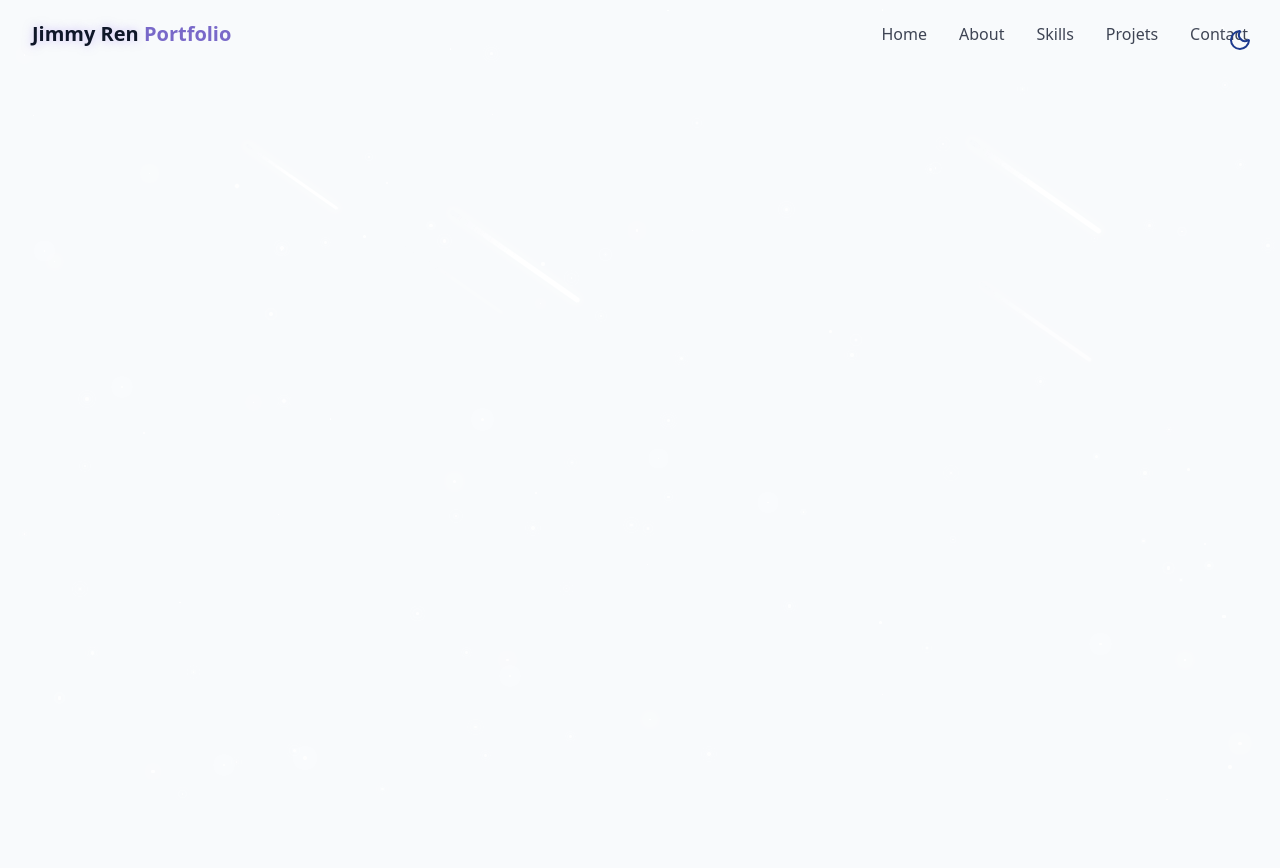
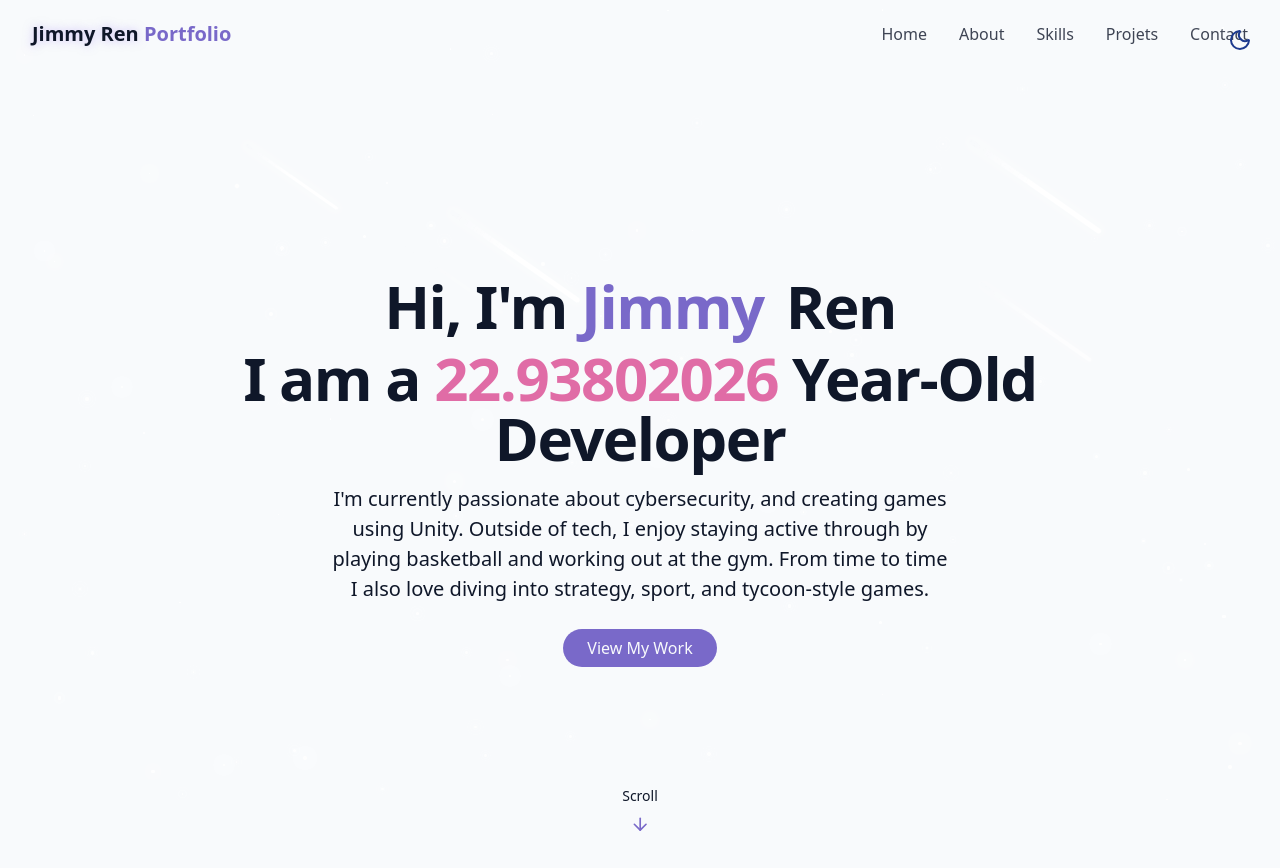
Before and after one commit to Jr3582/protfolioProject, a React (Vite) app: page / in a window 1280 px wide. Before the commit the page ends 800 px from the top, so only its background shows below. Built offline with nearby package versions, Linux system fonts and the light colour scheme.

Commit message:
Added hero section, + updated index.css with secondary color (pink)

```diff
--- /dev/null
+++ b/src/components/HeroSection.jsx
@@ -0,0 +1,56 @@
+import { useState, useEffect, useRef } from "react";
+import { ArrowDown } from "lucide-react";
+
+const BIRTH_MS = Date.UTC(2002, 8, 1, 0, 0, 0);
+const YEAR_MS = 365.2425 * 24 * 60 * 60 * 1000;
+
+export const HeroSection = () => {
+    const[age, setAge] = useState(0);
+    const raf = useRef(0);
+
+    useEffect(() => {
+        const tick = () => {
+            setAge((Date.now() - BIRTH_MS) / YEAR_MS);
+            raf.current = requestAnimationFrame(tick);
+        };
+        raf.current = requestAnimationFrame(tick);
+        return () => cancelAnimationFrame(raf.current);
+    }, [])
+
+
+
+
+    return <section id="#hero" className="relative min-h-screen flex flex-col items-center justify-center px-4">
+        <div className="container max-w-6xl mx-auto text-center z-10">
+            <div className="spae-y-6">
+                <h1 className = "text-4xl md:text-6xl font-bold tracking-tight">
+                    <span className ="opacity-0 animate-fade-in"> Hi, I'm</span>
+                    <span className ="text-primary opacity-0 animate-fade-in-delay-1"> Jimmy </span>
+                    <span className ="text-gradient ml-2 opacity-0 animate-fade-in-delay-2"> Ren <br></br> </span>
+                    <span className = "pt-3 block opacity-0 animate-fade-in-delay-2">
+                        I am a <span className = "font-semibold text-secondary">{age.toFixed(8)}</span>
+                        {" "}Year-Old Developer<br></br>
+                    </span>
+                </h1>
+
+                <p className="mx-auto pt-4 max-w-3xl text-balance text-base md:text-xl leading-normal opacity-0 animate-fade-in-delay-3">
+                    I'm currently passionate about cybersecurity,
+                    and creating games using Unity.
+                    Outside of tech, I enjoy staying active through by playing basketball and working out at the gym.
+                    From time to time I also love diving into strategy, sport, and tycoon-style games.<br></br>
+                </p>
+
+                <div className="pt-8 opacity-0 animate-fade-in-delay-4">
+                    <a href="#projects" className="cosmic-button">
+                        View My Work
+                    </a>
+                </div>
+            </div>
+        </div>
+
+        <div className="absolute bottom-8 left-1/2 transform -translate-x-1/2 flex flex-col items-center animate-bounce">
+            <span className="text-sm text-muted-foreground mb-2">Scroll</span>
+            <ArrowDown className="h-5 w-5 text-primary" />
+        </div>
+    </section>
+}
--- a/src/index.css
+++ b/src/index.css
@@ -7,6 +7,8 @@
 
   --color-primary: hsl(var(--primary));
   --color-primary-foreground: hsl(var(--primary-foreground));
+
+  --color-secondary: hsl(var(--secondary));
 
   --color-card: hsl(var(--card));
 
@@ -72,6 +74,8 @@
     --primary: 250 47% 60%;
     --primary-foreground: 210 40% 98%;
 
+    --secondary: 330 65% 65%;
+
     --border: 214 32% 91%;
   }
 
@@ -83,6 +87,8 @@
 
     --primary: 250 65% 65%;
     --primary-foreground: 213 31% 91%;
+
+    --secondary: 330 70% 70%;
 
     --border: 217 33% 20%;
   }
--- a/src/pages/Home.jsx
+++ b/src/pages/Home.jsx
@@ -1,6 +1,7 @@
 import { ThemeToggle } from "../components/ThemeToggle";
 import { StarBackground } from "../components/StarBackground";
 import { NavBar } from "../components/NavBar";
+import { HeroSection } from "../components/HeroSection";
 
 export const Home = () => {
     return (
@@ -15,6 +16,9 @@ export const Home = () => {
             <NavBar />
 
             {/* Main Content */}
+            <main>
+                <HeroSection />
+            </main>
 
             {/* Footer */}
         </div>
```
